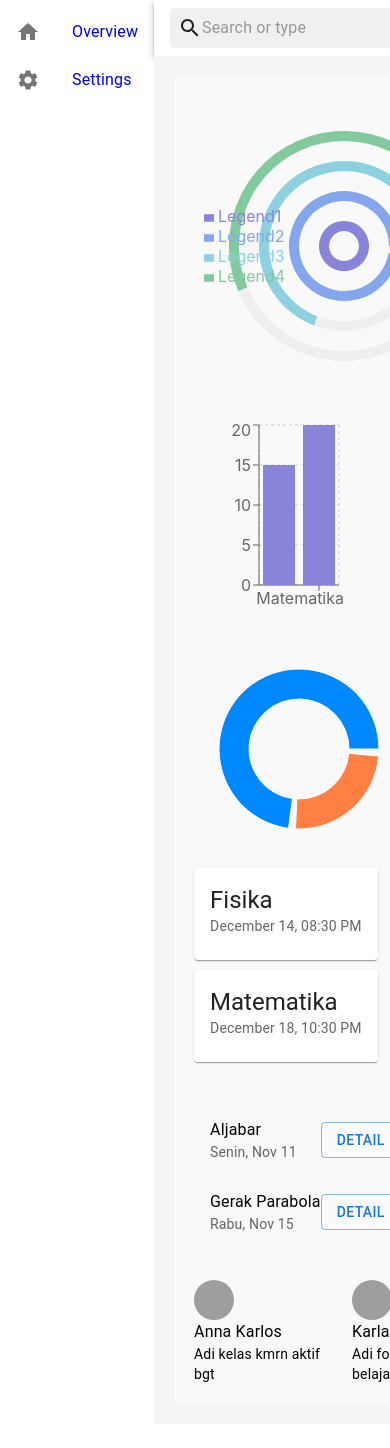
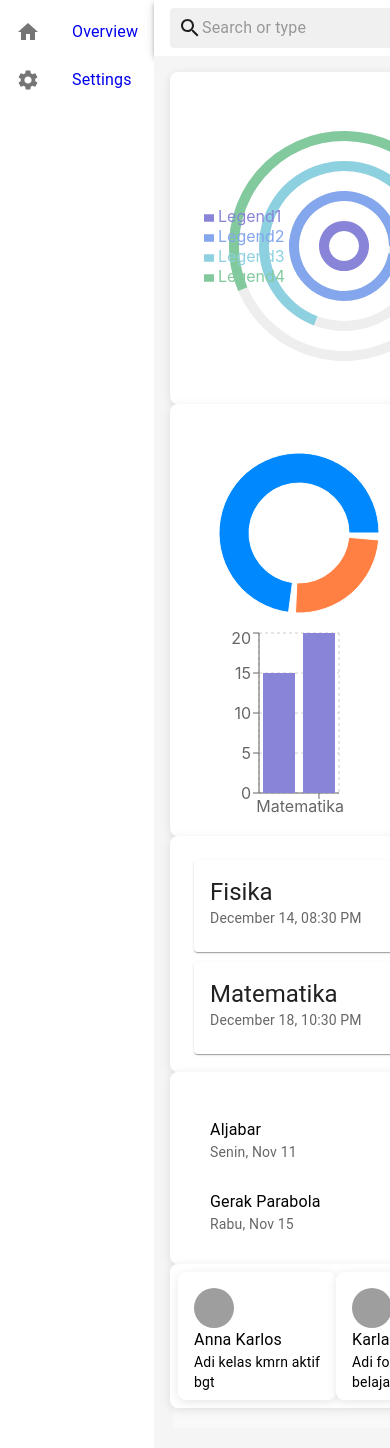
Before and after one commit to JugBones/Capstone, a React (Create React App) app in the folder parent-dashboard/: page / in a window 390 px wide. Shown: the top 1448 px of the page. Before the commit the page ends 1424 px from the top, so only its background shows below. Built offline with nearby package versions, Linux system fonts and the light colour scheme; grey boxes are pictures that could not be loaded; the HTML template or start-up script is replaced by a standard one.

Commit message:
fixing styling for overview layout (still noob ges)
sorry my bad my bad sorry

```diff
--- a/parent-dashboard/src/components/PollingAccuracy.js
+++ b/parent-dashboard/src/components/PollingAccuracy.js
@@ -1,4 +1,5 @@
 import React from 'react';
+import '../styling/PollingAccuracy.css'
 import { PieChart, Pie, Cell } from 'recharts';
 
 const data = [
--- a/parent-dashboard/src/components/PollingChart.js
+++ b/parent-dashboard/src/components/PollingChart.js
@@ -1,4 +1,5 @@
 import React from 'react';
+import '../styling/PollingAccuracy.css'
 import { BarChart, Bar, XAxis, YAxis, Tooltip, CartesianGrid } from 'recharts';
 
 const data = [
--- a/parent-dashboard/src/components/ProgressChart.js
+++ b/parent-dashboard/src/components/ProgressChart.js
@@ -1,4 +1,5 @@
 import React from 'react';
+import '../styling/ProgressChart.css'
 import { RadialBarChart, RadialBar, Legend } from 'recharts';
 
 const data = [
--- a/parent-dashboard/src/components/Subjects.js
+++ b/parent-dashboard/src/components/Subjects.js
@@ -1,4 +1,5 @@
 import React from 'react';
+import '../styling/Subjects.css'
 import { Card, CardContent, Typography } from '@mui/material';
 
 const subjects = [
--- a/parent-dashboard/src/components/Tasks.js
+++ b/parent-dashboard/src/components/Tasks.js
@@ -1,4 +1,5 @@
 import React from 'react';
+import '../styling/Subjects.css'
 import { List, ListItem, ListItemText, Button } from '@mui/material';
 
 const tasks = [
--- a/parent-dashboard/src/pages/Overview.js
+++ b/parent-dashboard/src/pages/Overview.js
@@ -1,3 +1,4 @@
+// Overview.js
 import React from 'react';
 import ProgressChart from '../components/ProgressChart';
 import PollingChart from '../components/PollingChart';
@@ -5,33 +6,38 @@ import PollingAccuracy from '../components/PollingAccuracy';
 import Tasks from '../components/Tasks';
 import Appreciation from '../components/Appreciation';
 import Subjects from '../components/Subjects';
-import { Grid2 } from '@mui/material';
+import { Grid, Box } from '@mui/material';
 import '../styling/Overview.css';
 
 const Overview = () => {
   return (
-    <div className="overview-container">
-      <Grid2 container spacing={3}>
-        <Grid2 item xs={12} sm={6} md={6}>
+    <Box className="overview-container">
+      <Grid container spacing={3}>
+        {/* Progress Chart on the left, filling more space */}
+        <Grid item xs={12} md={8}>
           <ProgressChart />
-        </Grid2>
-        <Grid2 item xs={12} sm={3} md={3}>
+        </Grid>
+
+        {/* Polling Accuracy and Polling Chart on the right */}
+        <Grid item xs={12} md={4}>
+          <PollingAccuracy />
           <PollingChart />
-        </Grid2>
-        <Grid2 item xs={12} sm={3} md={3}>
-          <PollingAccuracy />
-        </Grid2>
-        <Grid2 item xs={12} sm={6} md={6}>
+        </Grid>
+
+        {/* Subjects and Tasks at the bottom */}
+        <Grid item xs={12} md={6}>
           <Subjects />
-        </Grid2>
-        <Grid2 item xs={12} sm={3} md={3}>
+        </Grid>
+        <Grid item xs={12} md={6}>
           <Tasks />
-        </Grid2>
-        <Grid2 item xs={12}>
+        </Grid>
+
+        {/* Appreciation Messages */}
+        <Grid item xs={12}>
           <Appreciation />
-        </Grid2>
-      </Grid2>
-    </div>
+        </Grid>
+      </Grid>
+    </Box>
   );
 };
 
--- a/parent-dashboard/src/styling/Overview.css
+++ b/parent-dashboard/src/styling/Overview.css
@@ -1,41 +1,36 @@
+/* Overview.css */
 .overview-container {
   padding: 20px;
   background-color: #f9f9f9;
+  min-height: 100vh;
 }
 
-  .MuiGrid2-container {
+.MuiGrid-container {
   display: flex;
   flex-wrap: wrap;
 }
 
-  .MuiGrid2-item {
+.MuiGrid-item {
   border-radius: 8px;
   background-color: #ffffff;
   box-shadow: 0 2px 10px rgba(0, 0, 0, 0.1);
   padding: 16px;
-    margin: 10px;
   transition: transform 0.3s ease-in-out;
 }
 
-  .MuiGrid2-item:hover {
+.MuiGrid-item:hover {
   transform: translateY(-5px);
 }
 
-  .MuiGrid2-item > h2 {
-    margin: 0;
-    font-size: 1.2rem;
-    font-weight: 600;
-  }
-
 @media (max-width: 768px) {
-    .MuiGrid2-item {
+  .MuiGrid-item {
     padding: 12px;
     margin: 8px;
   }
 }
 
 @media (max-width: 480px) {
-    .MuiGrid2-item {
+  .MuiGrid-item {
     padding: 8px;
     margin: 5px;
   }
--- /dev/null
+++ b/parent-dashboard/src/styling/PollingAccuracy.css
@@ -0,0 +1,23 @@
+/* PollingAccuracy.css */
+.PieChart {
+    margin: auto;
+  }
+
+  @media (max-width: 768px) {
+    .PieChart {
+      width: 150px;
+      height: 150px;
+    }
+  }
+
+  /* PollingChart.css */
+  .BarChart {
+    margin: auto;
+  }
+
+  @media (max-width: 768px) {
+    .BarChart {
+      width: 150px;
+      height: 150px;
+    }
+  }
--- /dev/null
+++ b/parent-dashboard/src/styling/ProgressChart.css
@@ -0,0 +1,12 @@
+/* ProgressChart.css */
+.ProgressChart {
+    width: 100%;
+    height: auto;
+  }
+
+  @media (max-width: 768px) {
+    .ProgressChart {
+      width: 100%;
+      height: 300px;
+    }
+  }
--- /dev/null
+++ b/parent-dashboard/src/styling/Subjects.css
@@ -0,0 +1,17 @@
+/* Subjects.css */
+.Subjects {
+    margin-bottom: 20px;
+  }
+
+  .Subjects .MuiCard-root {
+    margin-bottom: 10px;
+  }
+
+  /* Tasks.css */
+  .Tasks {
+    margin-bottom: 20px;
+  }
+
+  .Tasks .MuiListItem-root {
+    margin-bottom: 10px;
+  }
```
Lines whose indentation alone changed are shown as unchanged.
